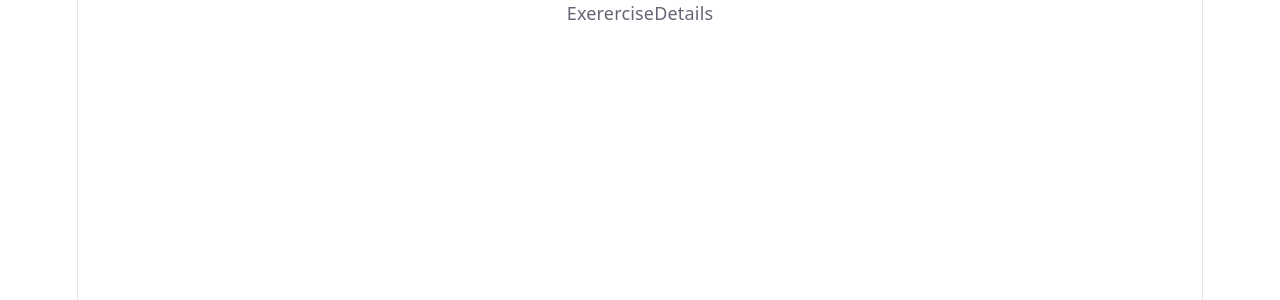
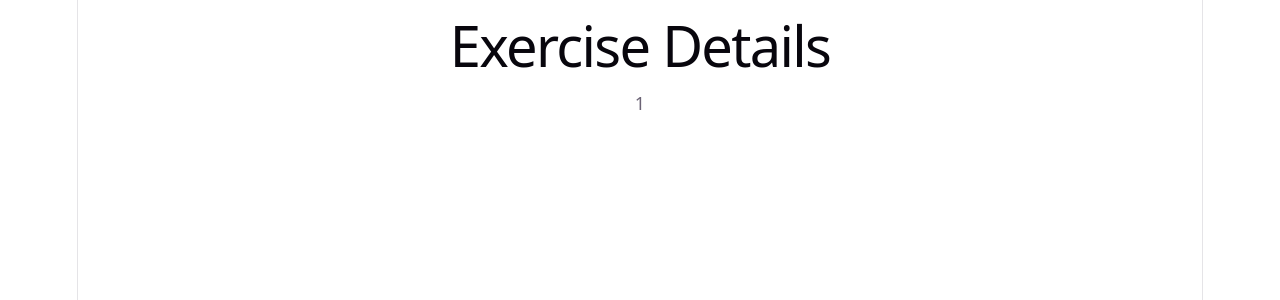
Before and after one commit to Danieljamespm/LiftLab, a React (Vite) app: page /exercise/1 in a window 1280 px wide. Shown: the top 300 px of the page. Built offline with nearby package versions, Linux system fonts and the light colour scheme.

Commit message:
added useParams hook to automatically update the exercise details route with the corresponding exercise ID.

```diff
--- a/src/pages/ExerciseDetails.jsx
+++ b/src/pages/ExerciseDetails.jsx
@@ -1,8 +1,16 @@
 import React from 'react'
+import { useParams } from 'react-router'
 
 const ExererciseDetails = () => {
+
+    const { id } = useParams()
+
     return (
-        <div>ExererciseDetails</div>
+        <div>
+            <h1>Exercise Details</h1>
+            <p>{id}</p>
+
+        </div>
     )
 }
 
```
